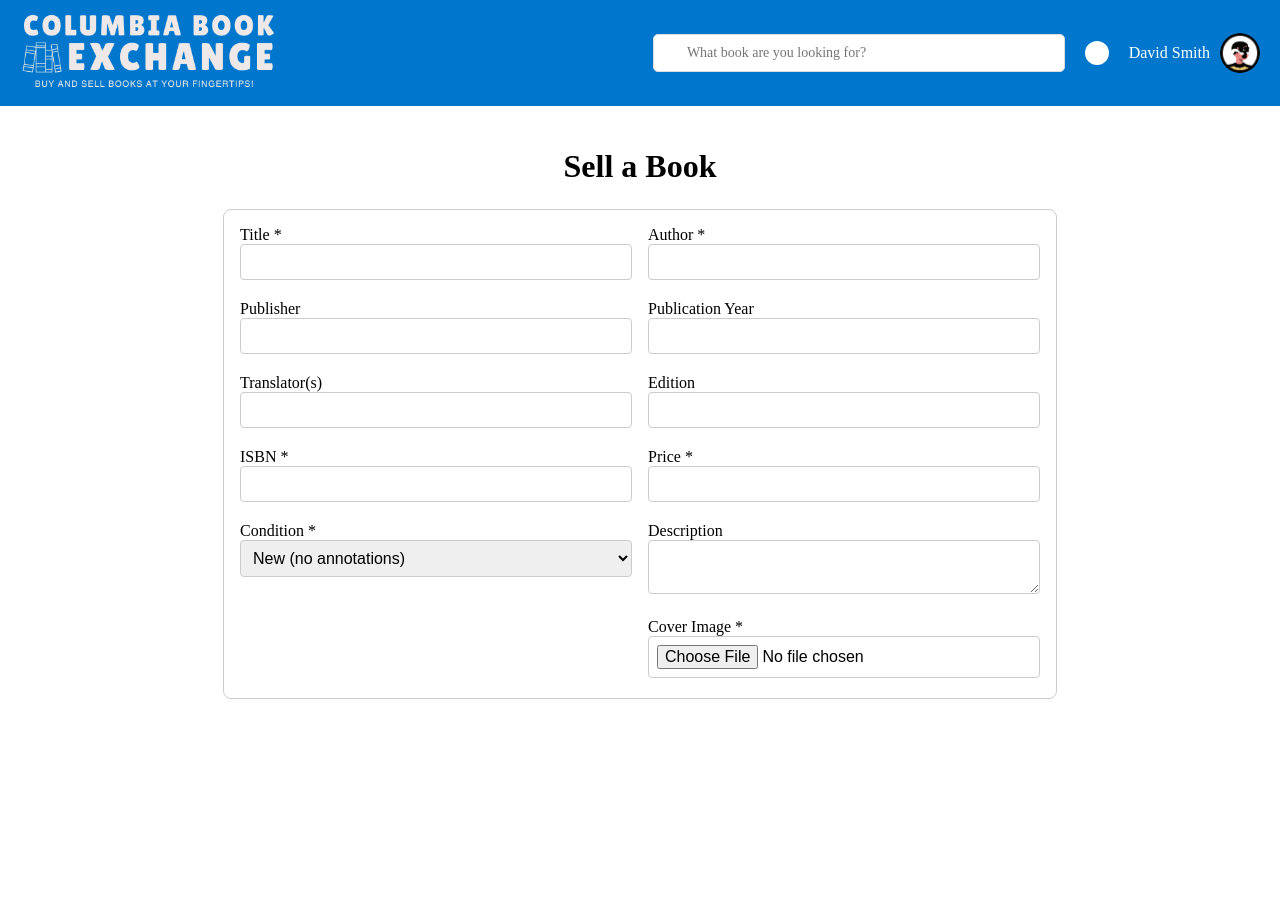
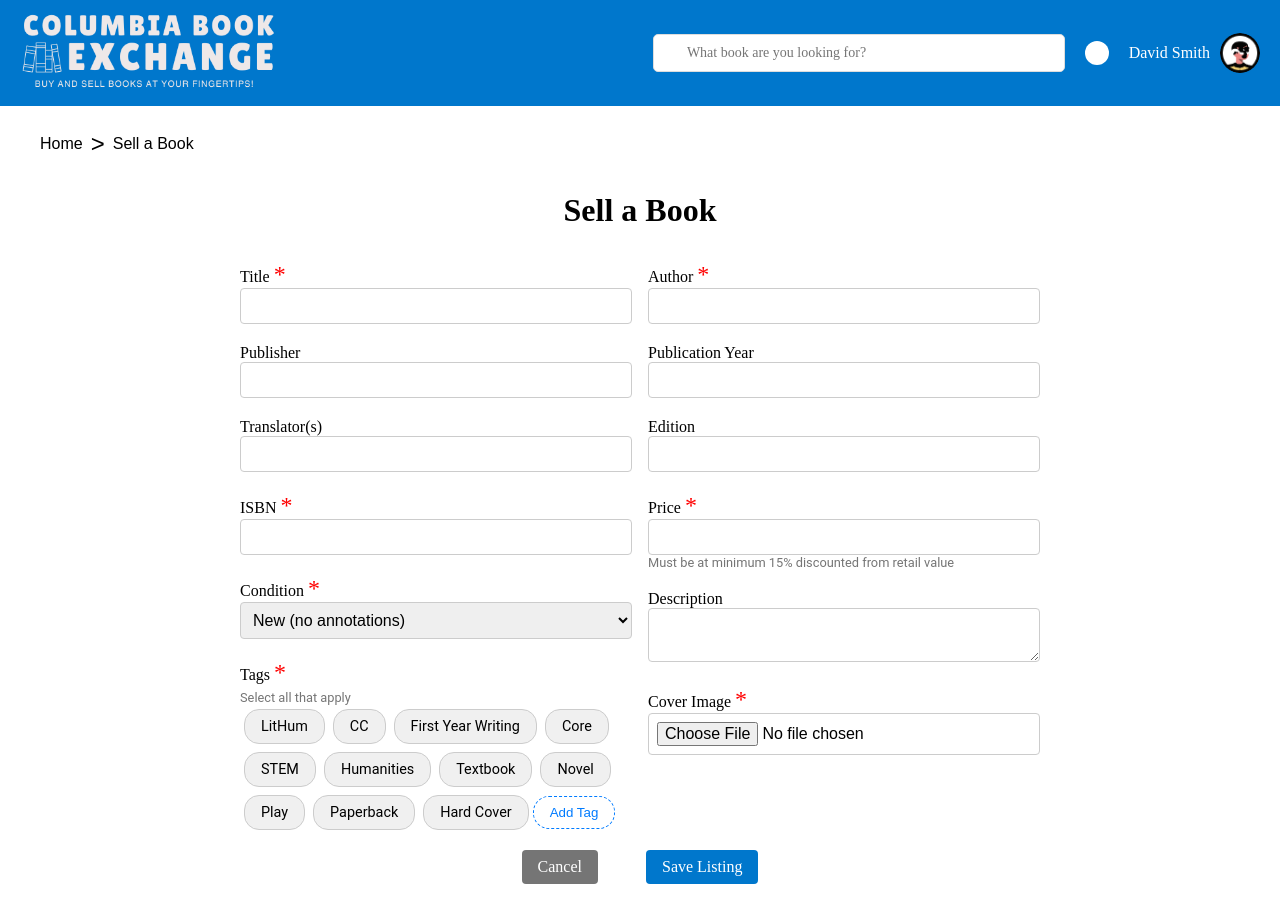
Before and after one commit to alexakfk/columbia-book-exchange, a React (Create React App) app: page /sell-book in a window 1280 px wide. Before the commit the page ends 800 px from the top, so only its background shows below. Built offline with nearby package versions, Linux system fonts and the light colour scheme.

Commit message:
Breadcrumbs added, formatted form.

```diff
--- a/src/App.css
+++ b/src/App.css
@@ -305,8 +305,6 @@ footer {
   padding: 1rem;
   max-width: 800px;
   margin: auto;
-  border: 1px solid #ccc;
-  border-radius: 8px;
 }
 
 .form-section {
@@ -343,7 +341,108 @@ select {
 .page-title {
   text-align: center;
   font-size: 2rem;
-  margin-bottom: 1.5rem;
+  margin-bottom: 1rem;
   font-weight: bold;
   font-family: "Oswald";
 }
+
+.required-asterisk {
+  color: red;
+  font-size: 1.5rem;
+}
+
+.tag {
+  background-color: #f0f0f0;
+  border: 1px solid #ccc;
+  border-radius: 15px;
+  padding: 0.5rem 1rem;
+  font-size: 0.9rem;
+  cursor: pointer;
+  margin: 0.25rem;
+  font-family: "Roboto";
+}
+
+.tag-selected {
+  background-color: #0077cc;
+  color: #fff;
+  border: 1px solid transparent;
+  border-radius: 15px;
+  padding: 0.5rem 1rem;
+  font-size: 0.9rem;
+  cursor: pointer;
+  margin: 0.25rem;
+  font-family: "Roboto";
+}
+
+.add-tag {
+  background-color: transparent;
+  border: 1px dashed #007bff; /* Dashed border for add button */
+  color: #007bff;
+  padding: 0.5rem 1rem;
+  border-radius: 16px;
+  cursor: pointer;
+}
+
+.input-note {
+  font-family: "Roboto";
+  font-size: 0.8rem;
+  color: #757575;
+  display: block;
+}
+
+.form-actions {
+  display: flex;
+  justify-content: center;
+  /* margin-top: 1rem; */
+  gap: 3rem;
+}
+
+.save-button {
+  background-color: #0077cc;
+  color: white;
+  font-family: "Oswald";
+  border: none;
+  border-radius: 4px;
+  font-size: 1rem;
+  padding: 0.5rem 1rem;
+}
+
+.cancel-button {
+  background-color: #757575;
+  color: white;
+  font-family: "Oswald";
+  border: none;
+  border-radius: 4px;
+  font-size: 1rem;
+  padding: 0.5rem 1rem;
+}
+
+.crumb-list {
+  list-style-type: none;
+  display: flex;
+  padding: 0;
+  margin: 0;
+  align-items: center;
+}
+
+.crumb {
+  text-decoration: none;
+  color: black;
+}
+
+.crumb:hover {
+  text-decoration: none;
+  color: #0077cc;
+}
+
+.crumb-separator {
+  margin: 0.5rem;
+  font-size: 1.5rem;
+  display: inline-block;
+}
+
+.current-crumb,
+.crumb,
+.crumb-separator {
+  font-family: "Oswald", sans-serif;
+}
--- a/src/SellBook.js
+++ b/src/SellBook.js
@@ -1,17 +1,86 @@
 import "./App.css";
+import React, { useState } from "react";
+import { Link } from "react-router-dom";
+
 function SellBook() {
+  const [formData, setFormData] = useState({
+    title: "",
+    author: "",
+    publisher: "",
+    publicationYear: "",
+    translator: "",
+    isbn: "",
+    condition: "",
+    price: "",
+    description: "",
+    coverImage: null,
+    tags: [],
+  });
+
+  const [tags, setTags] = useState([
+    "LitHum",
+    "CC",
+    "First Year Writing",
+    "Core",
+    "STEM",
+    "Humanities",
+    "Textbook",
+    "Novel",
+    "Play",
+    "Paperback",
+    "Hard Cover",
+  ]);
+
+  const handleChange = (e) => {
+    const { name, value } = e.target;
+    setFormData((prevData) => ({ ...prevData, [name]: value }));
+  };
+
+  const handleImageChange = (e) => {
+    setFormData((prevData) => ({
+      ...prevData,
+      coverImage: e.target.files[0],
+    }));
+  };
+
+  const handleTagClick = (tag) => {
+    setFormData((prevData) => ({
+      ...prevData,
+      tags: prevData.tags.includes(tag)
+        ? prevData.tags.filter((t) => t !== tag)
+        : [...prevData.tags, tag],
+    }));
+  };
+
+  const handleSubmit = (e) => {
+    e.preventDefault();
+    console.log("Submitted data:", formData);
+    // Perform API call or further logic here
+  };
+
   return (
     <div className="sell-book-page">
+      <nav aria-label="breadcrumb">
+        <ol className="crumb-list">
+          <li>
+            <Link to="/" className="crumb">
+              Home
+            </Link>
+          </li>
+          <li className="crumb-separator">&gt;</li>
+          <li className="current-crumb">Sell a Book</li>
+        </ol>
+      </nav>
       <h2 className="page-title">Sell a Book</h2>
       <div className="form-container">
         <div className="form-section">
           <label>
-            Title *
+            Title <span className="required-asterisk">*</span>
             <input
               type="text"
               name="title"
-              //   value={formData.title}
-              //   onChange={handleChange}
+              value={formData.title}
+              onChange={handleChange}
               required
             />
           </label>
@@ -20,8 +89,8 @@ function SellBook() {
             <input
               type="text"
               name="publisher"
-              //   value={formData.publisher}
-              //   onChange={handleChange}
+              value={formData.publisher}
+              onChange={handleChange}
             />
           </label>
           <label>
@@ -29,26 +98,26 @@ function SellBook() {
             <input
               type="text"
               name="translator"
-              //   value={formData.translator}
-              //   onChange={handleChange}
+              value={formData.translator}
+              onChange={handleChange}
             />
           </label>
           <label>
-            ISBN *
+            ISBN <span className="required-asterisk">*</span>
             <input
               type="text"
               name="isbn"
-              //   value={formData.isbn}
-              //   onChange={handleChange}
+              value={formData.isbn}
+              onChange={handleChange}
               required
             />
           </label>
           <label>
-            Condition *
+            Condition <span className="required-asterisk">*</span>
             <select
               name="condition"
-              //   value={formData.condition}
-              //   onChange={handleChange}
+              value={formData.condition}
+              onChange={handleChange}
               required
             >
               <option>New (no annotations)</option>
@@ -56,15 +125,32 @@ function SellBook() {
               <option>Used</option>
             </select>
           </label>
+          <div>
+            <label>
+              Tags <span className="required-asterisk">*</span>
+            </label>
+            <span className="input-note">Select all that apply</span>
+            {tags.map((tag) => (
+              <button
+                type="button"
+                key={tag}
+                className={formData.tags.includes(tag) ? "tag-selected" : "tag"}
+                onClick={() => handleTagClick(tag)}
+              >
+                {tag}
+              </button>
+            ))}
+            <button className="add-tag">Add Tag</button>
+          </div>
         </div>
         <div className="form-section">
           <label>
-            Author *
+            Author <span className="required-asterisk">*</span>
             <input
               type="text"
               name="author"
-              //   value={formData.author}
-              //   onChange={handleChange}
+              value={formData.author}
+              onChange={handleChange}
               required
             />
           </label>
@@ -73,8 +159,8 @@ function SellBook() {
             <input
               type="number"
               name="publicationYear"
-              //   value={formData.publicationYear}
-              //   onChange={handleChange}
+              value={formData.publicationYear}
+              onChange={handleChange}
             />
           </label>
           <label>
@@ -82,37 +168,44 @@ function SellBook() {
             <input
               type="text"
               name="edition"
-              //   value={formData.edition}
-              //   onChange={handleChange}
+              value={formData.edition}
+              onChange={handleChange}
             />
           </label>
           <label>
-            Price *
+            Price <span className="required-asterisk">*</span>
             <input
               type="number"
               name="price"
-              //   value={formData.price}
-              //   onChange={handleChange}
+              value={formData.price}
+              onChange={handleChange}
               required
             />
+            <span className="input-note">
+              Must be at minimum 15% discounted from retail value
+            </span>
           </label>
           <label>
             Description
             <textarea
               name="description"
-              //   value={formData.description}
-              //   onChange={handleChange}
+              value={formData.description}
+              onChange={handleChange}
             ></textarea>
           </label>
           <label>
-            Cover Image *
-            <input
-              type="file"
-              // onChange={handleImageChange}
-              required
-            />
+            Cover Image <span className="required-asterisk">*</span>
+            <input type="file" onChange={handleImageChange} required />
           </label>
         </div>
+      </div>
+      <div className="form-actions">
+        <button type="button" className="cancel-button">
+          Cancel
+        </button>
+        <button type="submit" className="save-button">
+          Save Listing
+        </button>
       </div>
     </div>
   );
```
